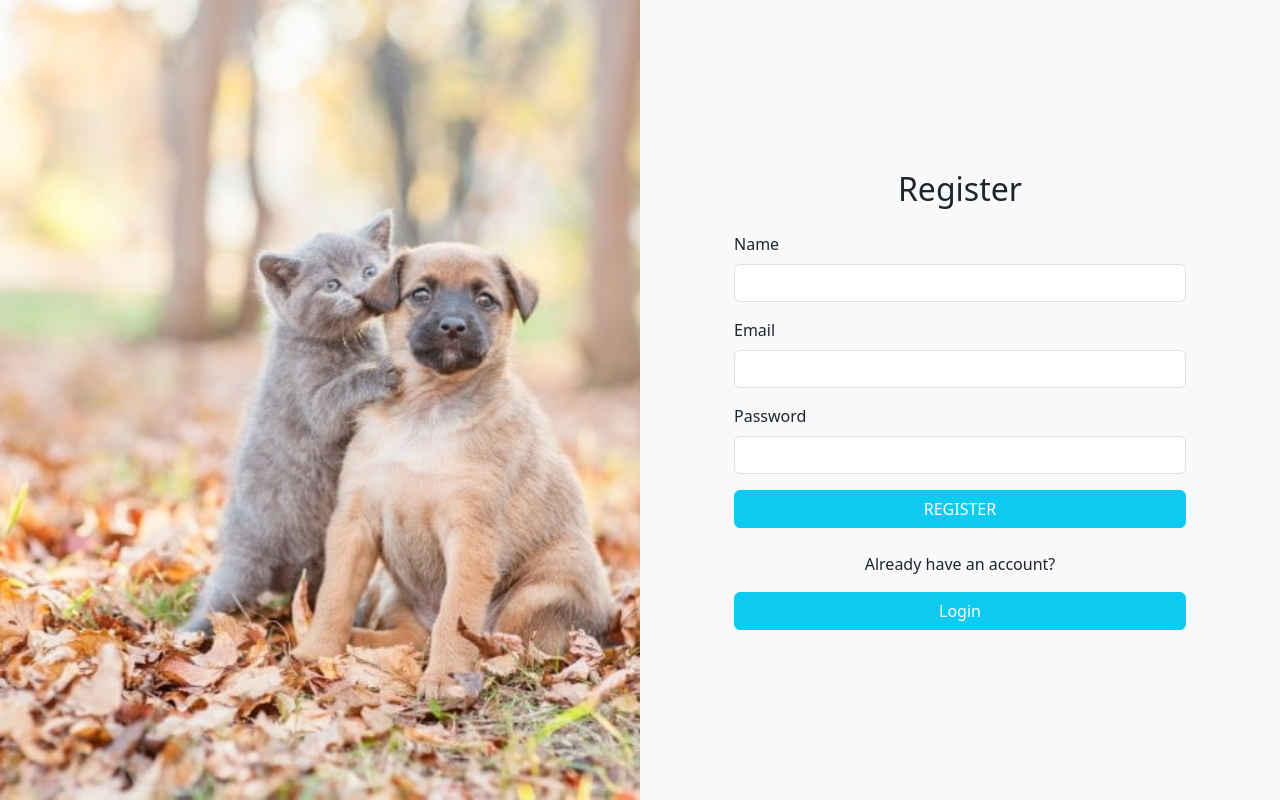
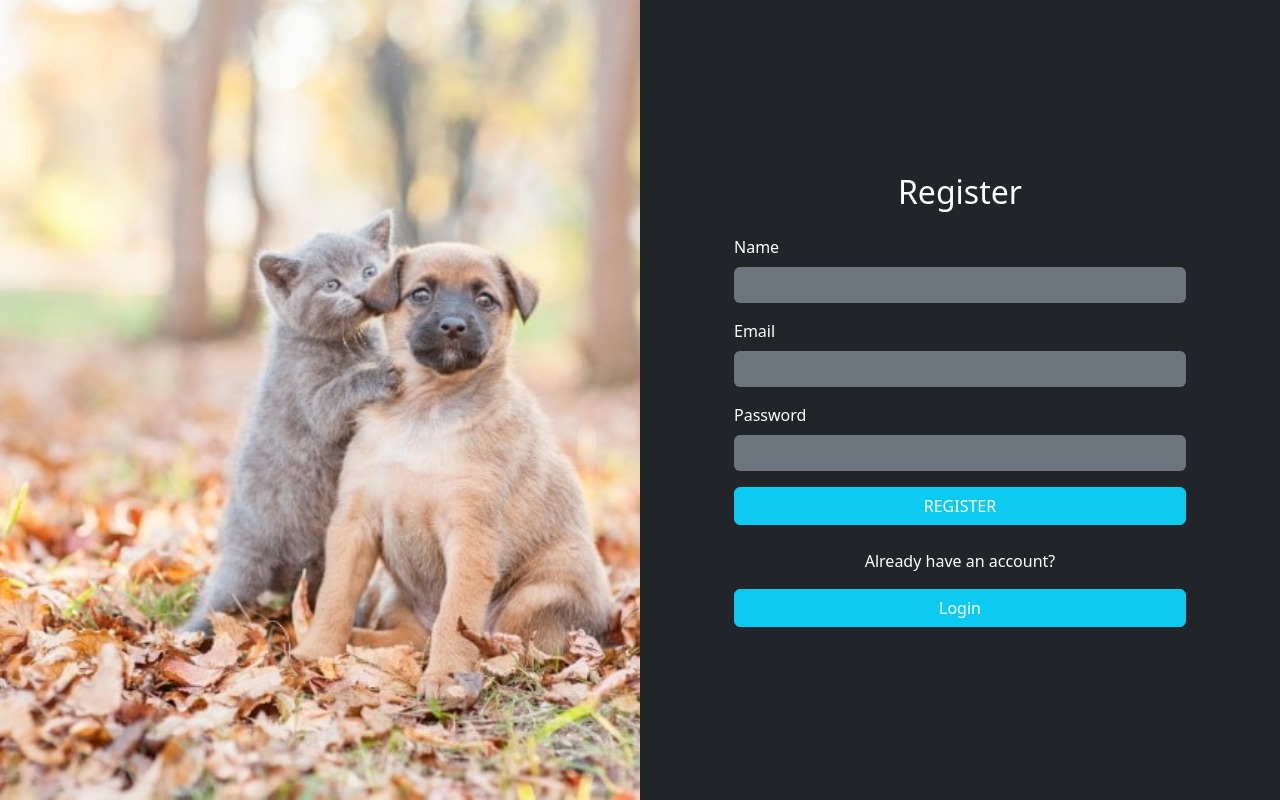
Before and after one commit to sush911/PetAdoptionMern, a React (Vite) app in the folder frontend/: page /signup in a window 1280 px wide. Built offline with nearby package versions, Linux system fonts and the light colour scheme.

Commit message:
final change

```diff
--- a/frontend/src/components/Signin.jsx
+++ b/frontend/src/components/Signin.jsx
@@ -42,40 +42,39 @@ export const Signin = ({ setToken }) => {
           onError={(e) => (e.target.src = 'https://via.placeholder.com/600x800')}
         />
       </div>
-      <div className="col-12 col-md-6 bg-light d-flex align-items-center justify-content-center">
+      <div className="col-12 col-md-6 bg-dark d-flex align-items-center justify-content-center">
         <div className="w-100 p-4" style={{ maxWidth: '500px' }}>
-          <h2 className="text-dark text-center mb-4">Login</h2>
+          <h2 className="text-white text-center mb-4">Login</h2>
           {error && <div className="alert alert-danger">{error}</div>}
           <form onSubmit={handleSubmit}>
             <div className="mb-3">
-              <label htmlFor="email" className="form-label text-dark">Email</label>
+              <label htmlFor="email" className="form-label text-white">Email</label>
               <input
                 type="email"
                 name="email"
                 id="email"
                 value={form.email}
                 onChange={handleChange}
-                className="form-control"
+                className="form-control bg-secondary text-light border-0"
                 required
               />
             </div>
             <div className="mb-3">
-              <label htmlFor="password" className="form-label text-dark">Password</label>
+              <label htmlFor="password" className="form-label text-white">Password</label>
               <input
                 type="password"
                 name="password"
                 id="password"
                 value={form.password}
                 onChange={handleChange}
-                className="form-control"
+                className="form-control bg-secondary text-light border-0"
                 required
               />
             </div>
-            <button type="submit" className="btn btn-info w-100 text-white">
-              LOGIN
-            </button>
+            <button type="submit" className="btn btn-info w-100 text-white">LOGIN</button>
           </form>
-          <p className="text-center mt-4">Or via social network</p>
+
+          <p className="text-white text-center mt-4">Or via social network</p>
           <div className="d-flex justify-content-center mb-4">
             {[FaGooglePlusG, FaFacebookF, FaXTwitter, SlSocialVkontakte].map((Icon, i) => (
               <button
@@ -83,16 +82,14 @@ export const Signin = ({ setToken }) => {
                 className="btn btn-secondary rounded-circle mx-2"
                 style={{ width: '40px', height: '40px' }}
                 onClick={() => handleSocialClick(Icon.name)}
-                aria-label={`Login with ${Icon.name}`}
               >
                 <Icon className="text-white" />
               </button>
             ))}
           </div>
-          <p className="text-center">Don't have an account?</p>
-          <Link to="/signup" className="btn btn-info w-100 text-white">
-            Register
-          </Link>
+
+          <p className="text-white text-center">Don't have an account?</p>
+          <Link to="/register" className="btn btn-info w-100 text-white">Register</Link>
         </div>
       </div>
     </div>
--- a/frontend/src/components/Signup.jsx
+++ b/frontend/src/components/Signup.jsx
@@ -35,55 +35,52 @@ export const Signup = ({ setToken }) => {
           onError={(e) => (e.target.src = 'https://via.placeholder.com/600x800')}
         />
       </div>
-      <div className="col-12 col-md-6 bg-light d-flex align-items-center justify-content-center">
+      <div className="col-12 col-md-6 bg-dark d-flex align-items-center justify-content-center">
         <div className="w-100 p-4" style={{ maxWidth: '500px' }}>
-          <h2 className="text-dark text-center mb-4">Register</h2>
+          <h2 className="text-white text-center mb-4">Register</h2>
           {error && <div className="alert alert-danger">{error}</div>}
           <form onSubmit={handleSubmit}>
             <div className="mb-3">
-              <label htmlFor="name" className="form-label text-dark">Name</label>
+              <label htmlFor="name" className="form-label text-white">Name</label>
               <input
                 type="text"
                 name="name"
                 id="name"
                 value={form.name}
                 onChange={handleChange}
-                className="form-control"
+                className="form-control bg-secondary text-light border-0"
                 required
               />
             </div>
             <div className="mb-3">
-              <label htmlFor="email" className="form-label text-dark">Email</label>
+              <label htmlFor="email" className="form-label text-white">Email</label>
               <input
                 type="email"
                 name="email"
                 id="email"
                 value={form.email}
                 onChange={handleChange}
-                className="form-control"
+                className="form-control bg-secondary text-light border-0"
                 required
               />
             </div>
             <div className="mb-3">
-              <label htmlFor="password" className="form-label text-dark">Password</label>
+              <label htmlFor="password" className="form-label text-white">Password</label>
               <input
                 type="password"
                 name="password"
                 id="password"
                 value={form.password}
                 onChange={handleChange}
-                className="form-control"
+                className="form-control bg-secondary text-light border-0"
                 required
               />
             </div>
-            <button type="submit" className="btn btn-info w-100 text-white">
-              REGISTER
-            </button>
+            <button type="submit" className="btn btn-info w-100 text-white">REGISTER</button>
           </form>
-          <p className="text-center mt-4">Already have an account?</p>
-          <Link to="/login" className="btn btn-info w-100 text-white">
-            Login
-          </Link>
+
+          <p className="text-white text-center mt-4">Already have an account?</p>
+          <Link to="/login" className="btn btn-info w-100 text-white">Login</Link>
         </div>
       </div>
     </div>
```
